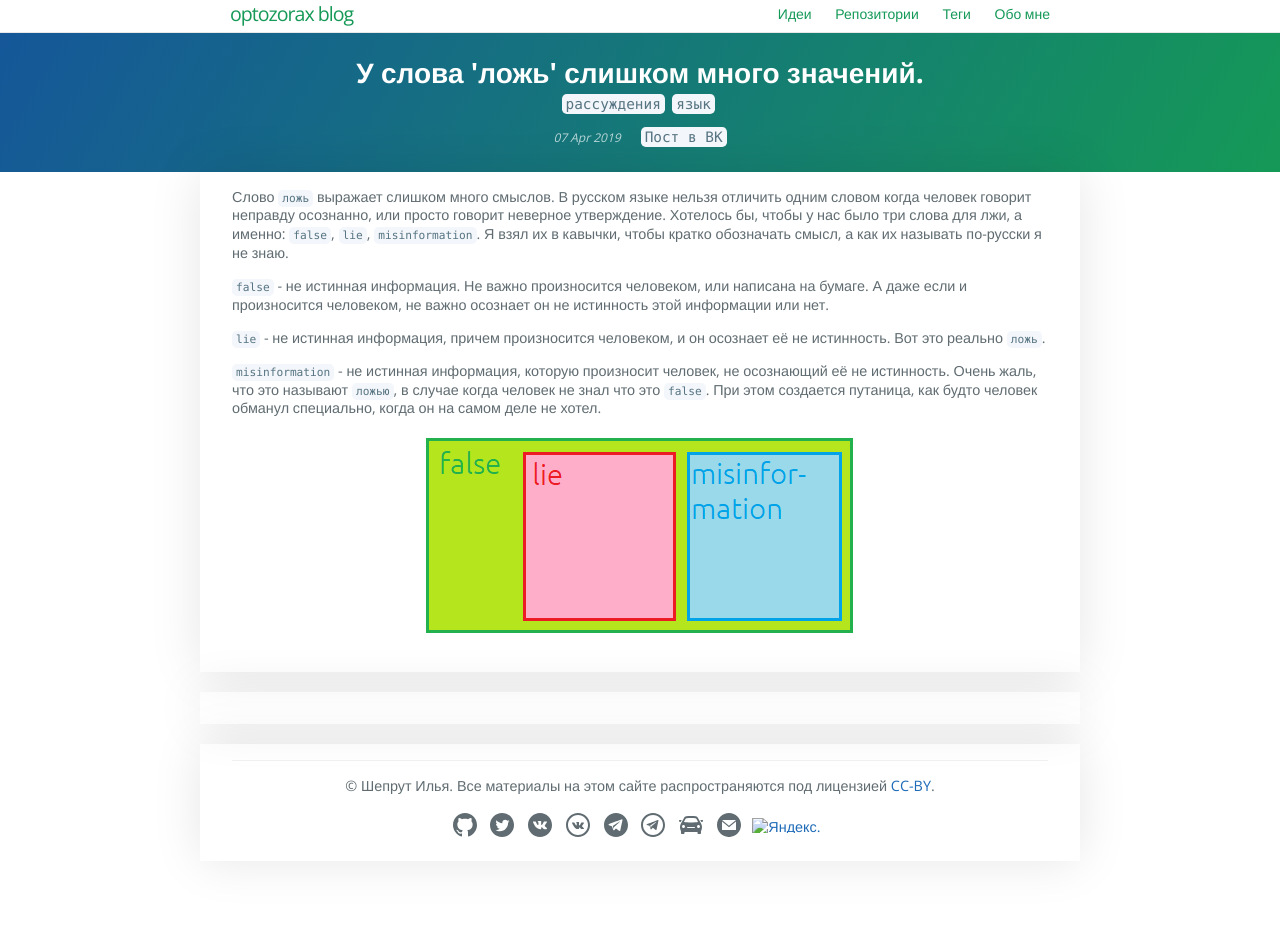
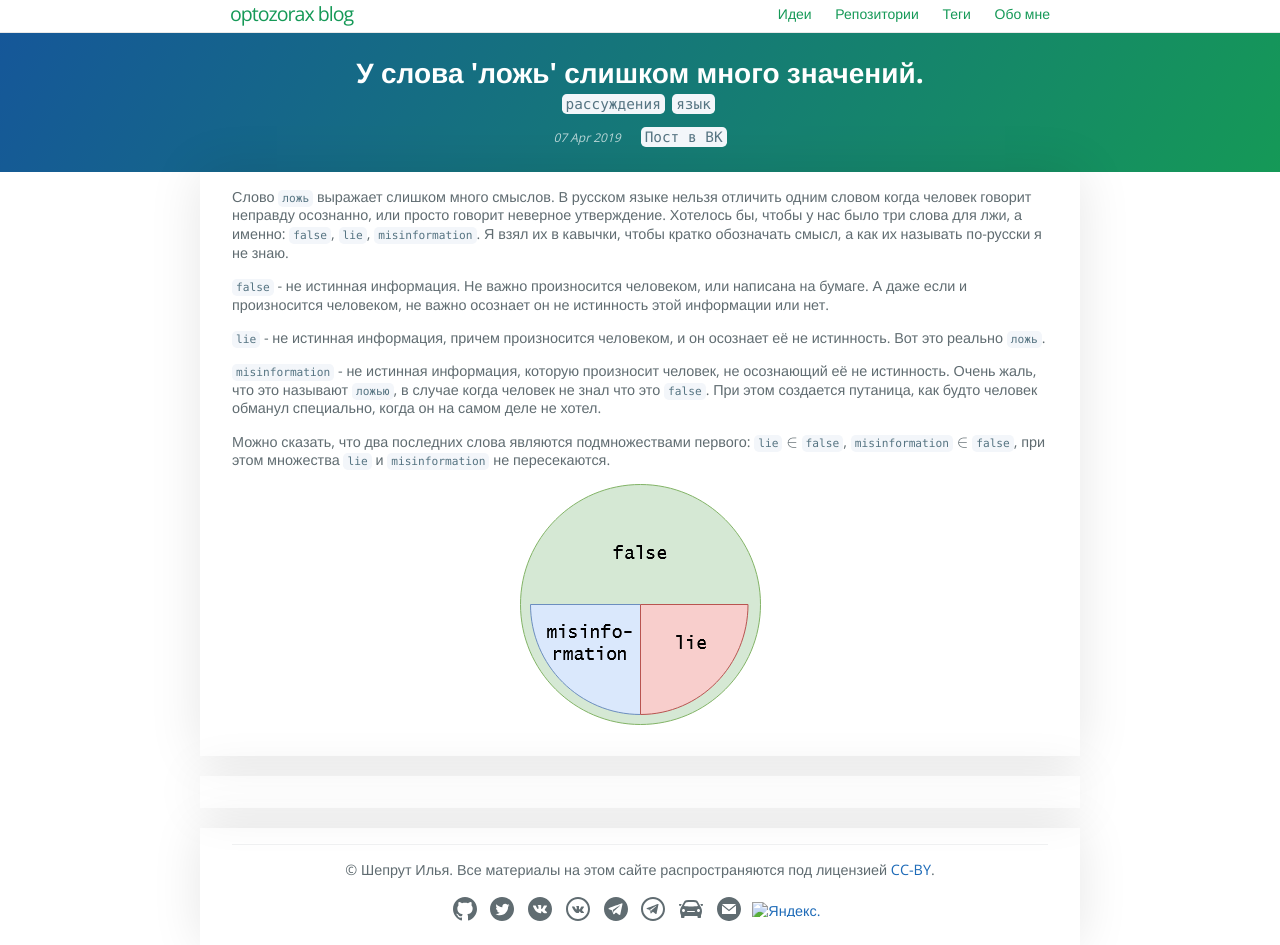
Before and after one commit to optozorax/blog_old, a Jekyll site: the page built from _posts/2019-04-07-lie.markdown, in a window 1280 px wide. Built offline with Jekyll 4.4.1, drawn with Linux system fonts in a browser that asks for light colours; comment, search, counter and statistics services are not loaded; before the commit the page ends 900 px from its top, so only the background shows below that.

Commit message:
Улучшил статью о лжи

```diff
--- a/_posts/2019-04-07-lie.markdown
+++ b/_posts/2019-04-07-lie.markdown
@@ -16,4 +16,6 @@ vk: https://vk.com/optoblog?w=wall-169103586_8
 
 `misinformation` - не истинная информация, которую произносит человек, не осознающий её не истинность. Очень жаль, что это называют `ложью`, в случае когда человек не знал что это `false`. При этом создается путаница, как будто человек обманул специально, когда он на самом деле не хотел.
 
+Можно сказать, что два последних слова являются подмножествами первого: `lie` \\(\in\\) `false`, `misinformation` \\(\in\\) `false`, при этом множества `lie` и `misinformation` не пересекаются.
+
 <img src="/assets/img/lie.png">
```
Also changed, not shown: assets/img/lie.png.
